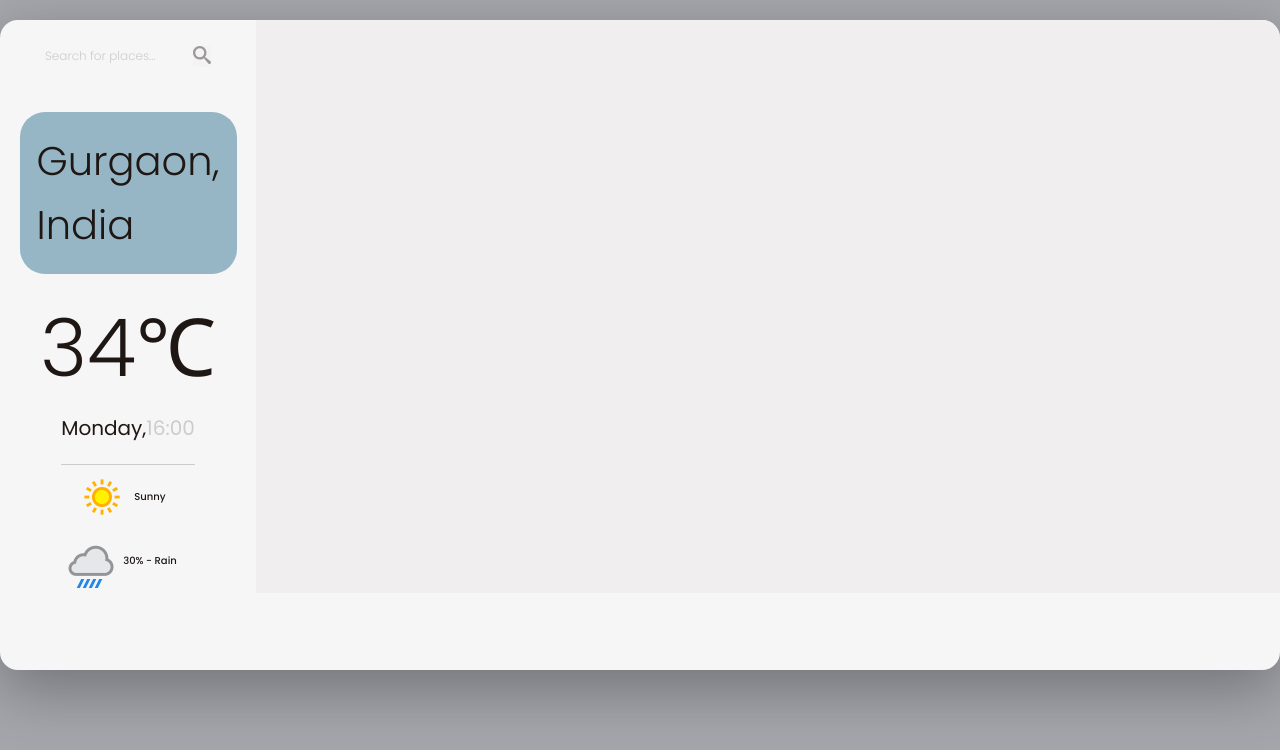
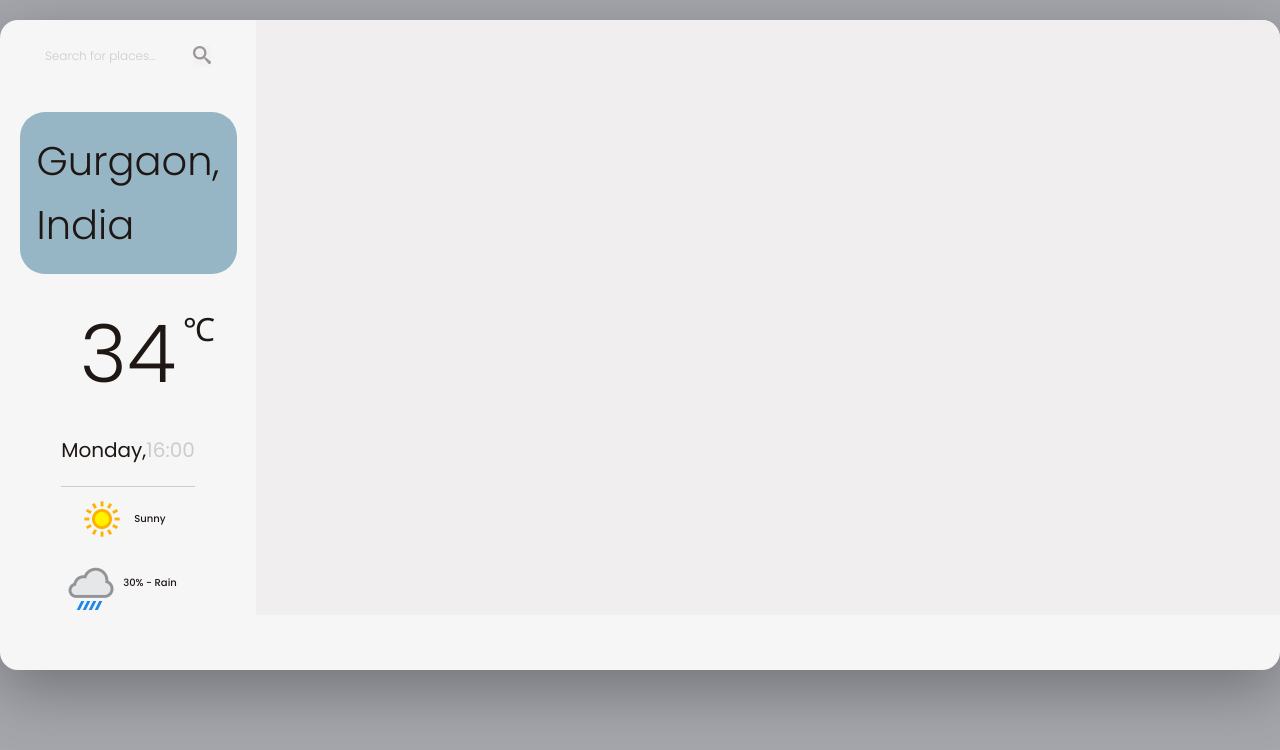
Before and after one commit to rajsinghast03/WeatherApp, a website: page index.html in a window 1280 px wide. Drawn offline with Linux system fonts and the light colour scheme.

Commit message:
Make some changes

```diff
--- a/index.html
+++ b/index.html
@@ -31,15 +31,19 @@
           </form>
 
           <div class="weather">
-            <div class="weather__location flex">
+            <div class="weather__location item">
               <p>Gurgaon,</p>
               <p>India</p>
             </div>
-            <h3 class="flex">34&#8451;</h3>
-            <p class="weather__curr-date flex">
+
+            <h3 class="item">34</h3>
+            <span class="weather__symbol">&#8451;</span>
+
+            <!-- <h3 class="item">34</h3> -->
+            <p class="weather__curr-date item">
               Monday,<span id="time">16:00</span>
             </p>
-            <div class="weather__info flex">
+            <div class="weather__info item">
               <div class="weather__now">
                 <img src="weather_icons/day/113.png" alt="Sunny" />
                 <p>Sunny</p>
--- a/sass/main.scss
+++ b/sass/main.scss
@@ -101,6 +101,7 @@ body {
 }
 
 .weather {
+  position: relative;
   display: flex;
   margin-top: 1.2rem;
   align-items: center;
@@ -157,6 +158,12 @@ body {
       font-weight: 500;
     }
   }
+  &__symbol {
+    position: absolute;
+    font-size: 3.2rem;
+    top: 22rem;
+    left: 18.3rem;
+  }
 }
 #time {
   color: $color-grey-light-4;
```
Also changed, not shown: css/style.css.
